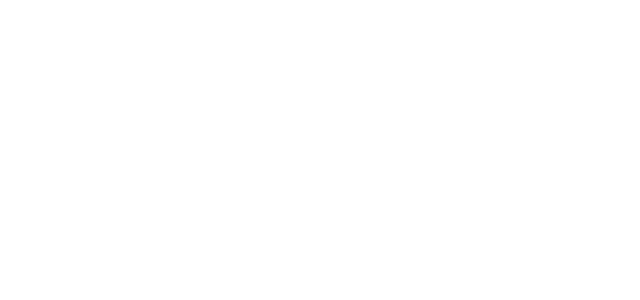
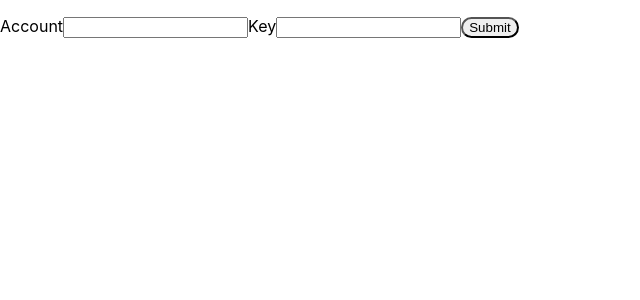
Before and after one commit to Paankajshah/Voting, a React (Create React App) app in the folder client/: page /approvecand in a window 1280 px wide. Shown: the top 300 px of the page, without its empty margins (0-640 px from the left). Built offline with nearby package versions, Linux system fonts and the light colour scheme.

Commit message:
added aproveCand

```diff
--- a/client/src/App.js
+++ b/client/src/App.js
@@ -8,12 +8,10 @@ import { voterData, candidateData } from "./store/actions";
 import landing from "./components/landing/landing";
 import Admin from "./components/admin/admin";
 import ErrorMessage from "./components/ErrorMessage";
+import ApproveCandidate from "./components/admin/approveCandidate";
 
 class App extends Component {
   state = {};
-
-
-
 
   render() {
     return (
@@ -21,6 +19,7 @@ class App extends Component {
         <ErrorMessage />
         <Router>
           <Route path="/" exact component={landing} />
+          <Route path="/approvecand" component={ApproveCandidate} />
           <Route path="/candidate" component={Candidate} />
           <Route path="/admin" component={Admin} />
           <Route path="/voter" component={voter} />
@@ -30,4 +29,4 @@ class App extends Component {
   }
 }
 
-export default (App);
+export default App;
--- a/client/src/components/admin/admin.js
+++ b/client/src/components/admin/admin.js
@@ -11,8 +11,22 @@ class Admin extends Component {
   }
 
   example = ()=>{
-    console.log("checking" , this.props)
+    console.log("checking", this.props)
 
+
+  }
+
+  approveCand = (data) => {
+    console.log("approveCand data ", data)
+    const params = [];
+    for (let i in data) {
+      params.push(encodeURIComponent(i) + '='+encodeURIComponent(data[i]))
+    }
+    const qparams = params.join('&');
+    this.props.history.push({
+      pathname: '/approvecand',
+      search: '?'+ qparams
+    })
   }
 
 
@@ -27,7 +41,7 @@ class Admin extends Component {
             <td>{result.email}</td>
             <td>{result.date}</td>
             <td>
-              <button>approve</button>
+              <button onClick={()=>this.approveCand(result)}>approve</button>
             </td>
           </tr>
         );
--- /dev/null
+++ b/client/src/components/admin/approveCandidate.js
@@ -0,0 +1,46 @@
+import React, { Component } from 'react'
+
+ class ApproveCandidate extends Component {
+    state = {
+        account: "",
+        key: "",
+
+     }
+   set =(e)=>{
+        this.setState({
+            ...state,
+            [e.target.name]:e.target.value})
+    }
+
+    submit = (e)=> {
+        e.preventDefault();
+        // axios.post('http://localhost:5000/voting/candidate/' , data)
+        //     .then(res =>{
+        //         if (typeof(res.data) !== "object"){
+        //             store.dispatch(addError(res.data))
+        //           }
+        //         console.log(res.data)
+        //     })
+        //     .catch(err=>{
+        //         console.log(err.message)
+        //     })
+        this.props.history.goBack();
+
+    }
+    render() {
+        return (
+            <div>
+                <form onSubmit={this.submit}>
+                    <label htmlFor="account">Account</label>
+                    <input className="account" name="account" value={this.state.account} onChange={this.set} />
+                    <label htmlFor="key">Key</label>
+                    <input className="key" name="key" value={this.state.key} onChange={this.set} />
+                    <button type="submit" >Submit</button>
+                </form>
+
+            </div>
+        )
+    }
+}
+
+export default ApproveCandidate
```
